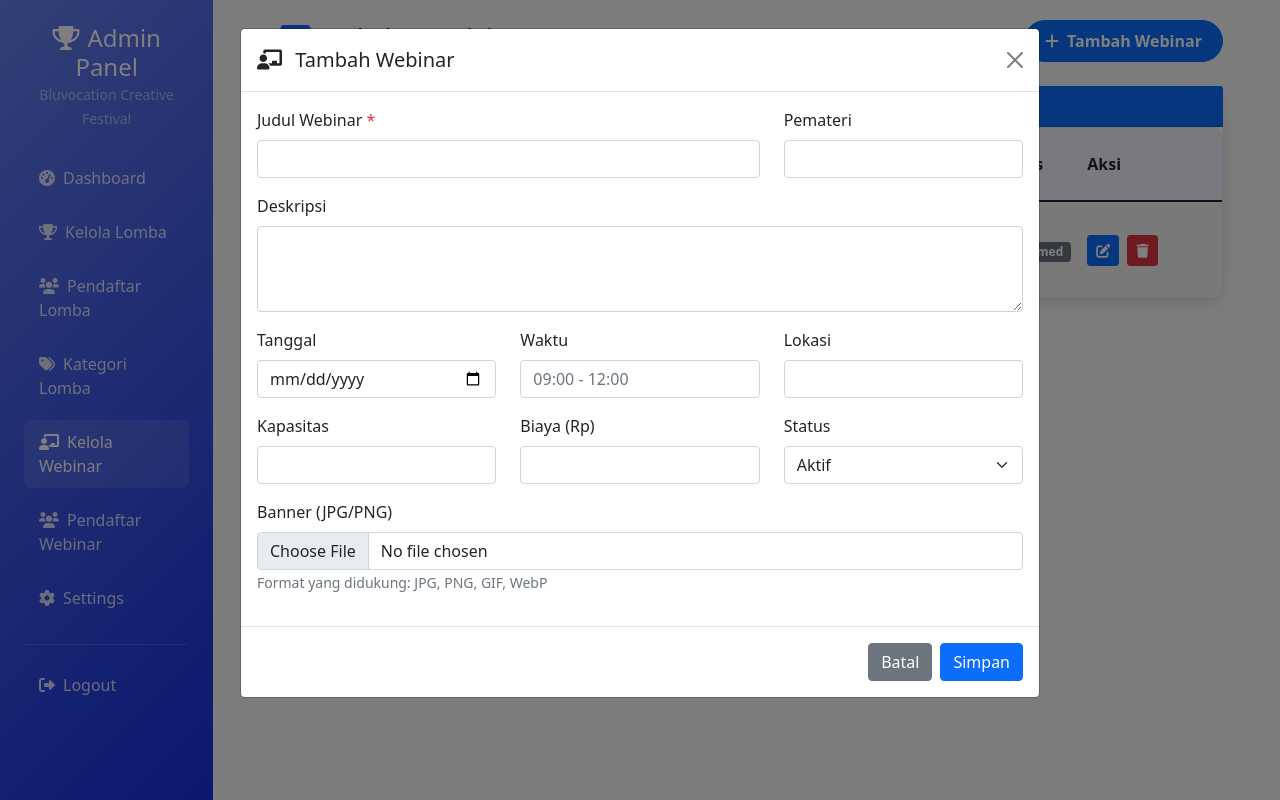
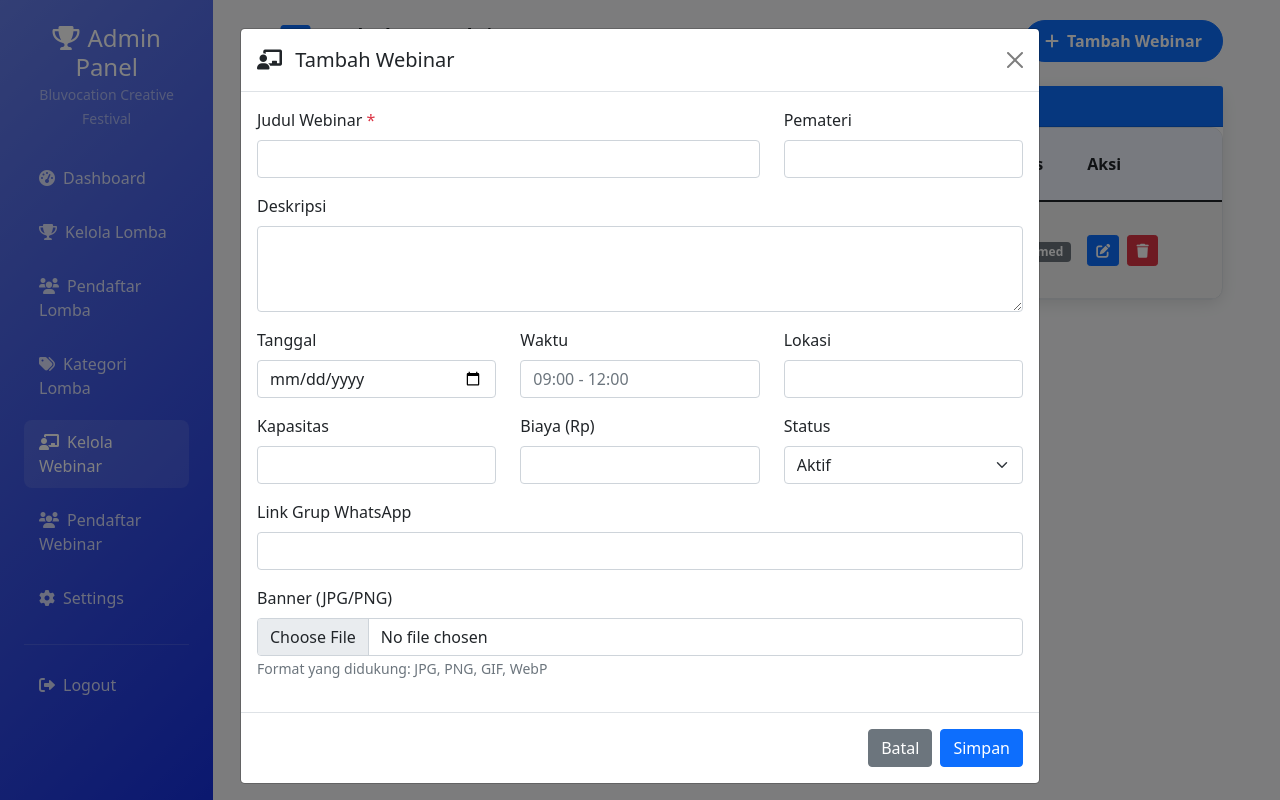
Before and after one commit to kenny230127049/bcf, a PHP site: page /admin/webinar_manage.php in a window 1280 px wide, after a click on "Tambah Webinar". Run offline with PHP 8.4, Linux system fonts and the light colour scheme; the visitor is signed in with stand-in values (Sample User, id 1); tables that the repository leaves empty or names only in its code hold one stand-in row (values such as "Sample post"); data that the repository does not hold is empty; some libraries are stand-ins or nearby versions.

Commit message:
add whatsapp group link to webinar page

```diff
--- a/admin/webinar_manage.php
+++ b/admin/webinar_manage.php
@@ -21,6 +21,7 @@ if ($_SERVER['REQUEST_METHOD'] === 'POST') {
         $kapasitas = intval($_POST['kapasitas'] ?? 0);
         $biaya = floatval($_POST['biaya'] ?? 0);
         $status = $_POST['status'] ?? 'aktif';
+        $link_grup_wa = $_POST['link_grup_wa'] ?? null;
 
         $data = [
             'judul' => $judul,
@@ -32,6 +33,7 @@ if ($_SERVER['REQUEST_METHOD'] === 'POST') {
             'kapasitas' => $kapasitas,
             'biaya' => $biaya,
             'status' => $status,
+            'link_grup_wa' => $link_grup_wa,
         ];
 
         // Handle banner upload
@@ -406,6 +408,11 @@ $webinars = $db->fetchAll('SELECT * FROM b_webinar ORDER BY created_at DESC');
                         </div>
 
                         <div class="mb-3">
+                            <label class="form-label">Link Grup WhatsApp</label>
+                            <input type="text" name="link_grup_wa" id="webinarLinkGrupWa" class="form-control">
+                        </div>
+
+                        <div class="mb-3">
                             <label class="form-label">Banner (JPG/PNG)</label>
                             <input type="file" name="banner" class="form-control" accept=".jpg,.jpeg,.png,.gif,.webp">
                             <small class="form-text text-muted">Format yang didukung: JPG, PNG, GIF, WebP</small>
@@ -435,6 +442,7 @@ $webinars = $db->fetchAll('SELECT * FROM b_webinar ORDER BY created_at DESC');
             document.getElementById('webinarKapasitas').value = webinar.kapasitas || 0;
             document.getElementById('webinarBiaya').value = webinar.biaya || 0;
             document.getElementById('webinarStatus').value = webinar.status || 'aktif';
+            document.getElementById('webinarLinkGrupWa').value = webinar.link_grup_wa || '';
 
             var modal = new bootstrap.Modal(document.getElementById('webinarModal'));
             modal.show();
```
